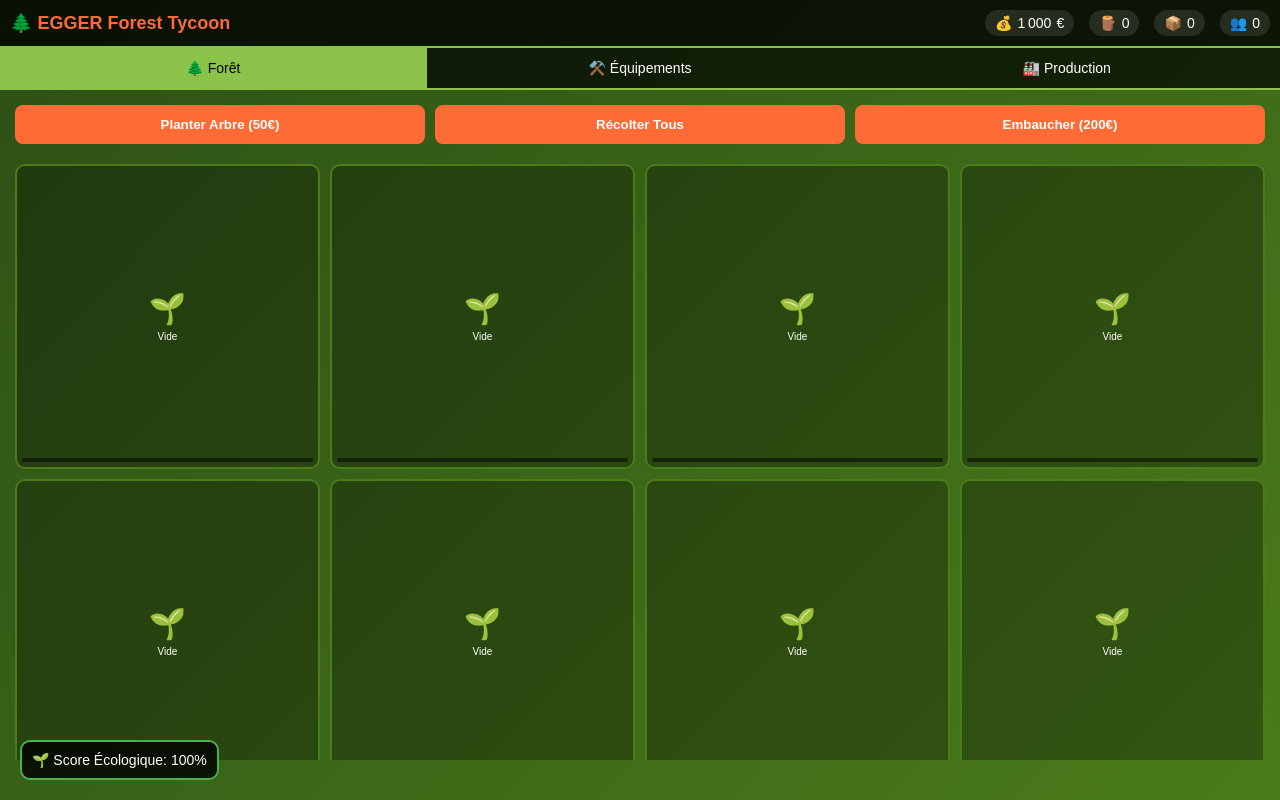
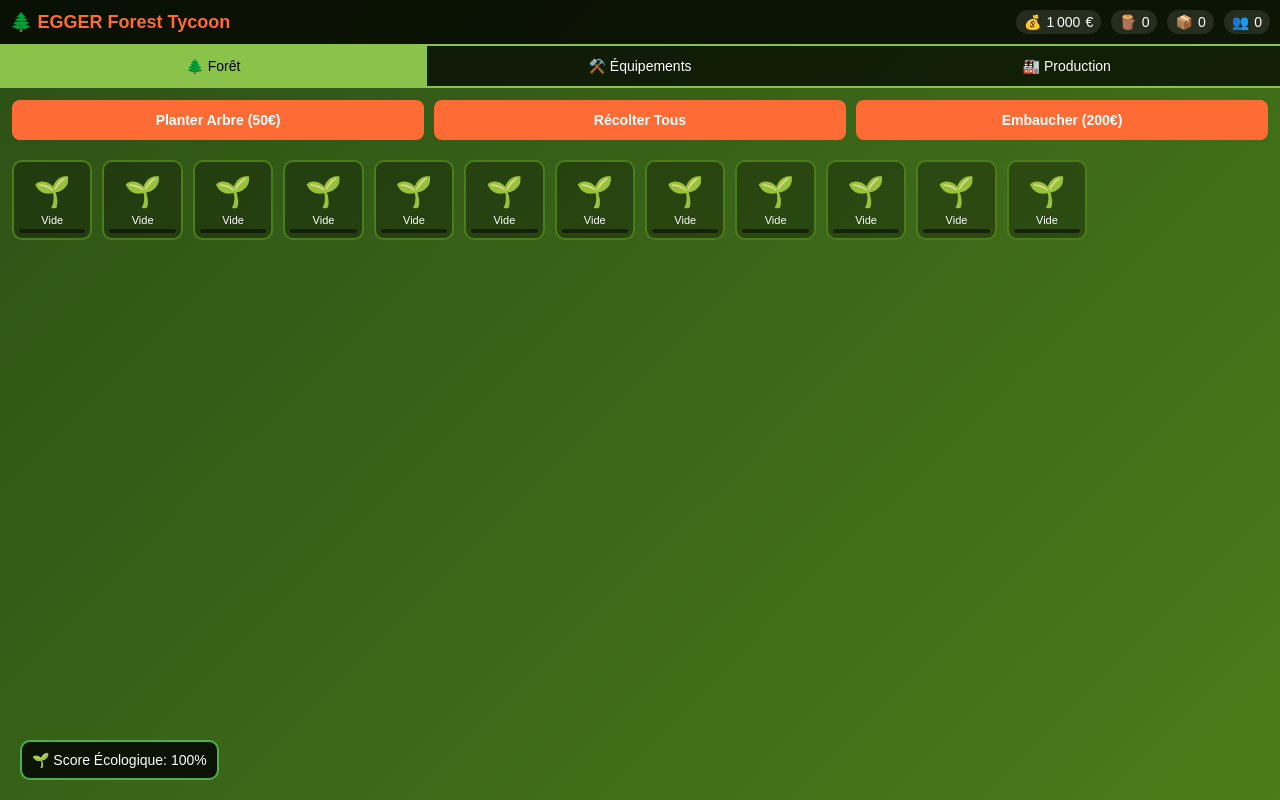
Before and after one commit to loucas40000/EGGER-Jeux, a plain HTML site: page index.html in a window 1280 px wide. Drawn offline with Linux system fonts and the light colour scheme.

Commit message:
Premier commit

```diff
--- a/index.html
+++ b/index.html
@@ -5,75 +5,202 @@
   <meta name="viewport" content="width=device-width, initial-scale=1.0" />
   <title>EGGER Forest Tycoon</title>
   <style>
-    * { margin: 0; padding: 0; box-sizing: border-box; user-select: none; }
-    body { font-family: 'Arial', sans-serif; background: linear-gradient(135deg, #2d5016, #4a7c1a); color: white; overflow: hidden; height: 100vh; }
-    .game-container { height: 100vh; display: flex; flex-direction: column; }
-    .header { background: rgba(0,0,0,0.8); padding: 10px; display: flex; justify-content: space-between; align-items: center; border-bottom: 2px solid #8bc34a; }
-    .logo { font-weight: bold; color: #ff6b35; font-size: 18px; }
-    .resources { display: flex; gap: 15px; font-size: 14px; }
-    .resource { background: rgba(255,255,255,0.1); padding: 5px 10px; border-radius: 15px; display: flex; align-items: center; gap: 5px; }
-    .main-content { flex: 1; position: relative; overflow: hidden; }
-    .tab-buttons { display: flex; background: rgba(0,0,0,0.7); border-bottom: 2px solid #8bc34a; }
-    .tab-btn { flex: 1; padding: 12px; background: transparent; border: none; color: white; cursor: pointer; transition: all 0.3s; font-size: 14px; }
-    .tab-btn.active { background: #8bc34a; color: black; }
-    .tab-content { display: none; height: calc(100vh - 130px); overflow-y: auto; padding: 15px; }
+    * {
+  margin: 0;
+  padding: 0;
+  box-sizing: border-box;
+  user-select: none;
+}
+html, body {
+  height: 100%;
+  width: 100%;
+}
+body {
+  font-family: 'Arial', sans-serif;
+  background: linear-gradient(135deg, #2d5016, #4a7c1a);
+  color: white;
+  overflow: hidden;
+  height: 100vh;
+  -webkit-tap-highlight-color: transparent;
+}
+.game-container {
+  height: 100vh;
+  display: flex;
+  flex-direction: column;
+}
+.header {
+  background: rgba(0,0,0,0.8);
+  padding: 10px;
+  display: flex;
+  justify-content: space-between;
+  align-items: center;
+  border-bottom: 2px solid #8bc34a;
+}
+.logo {
+  font-weight: bold;
+  color: #ff6b35;
+  font-size: clamp(14px, 4vw, 18px);
+}
+.resources {
+  display: flex;
+  gap: 10px;
+  font-size: clamp(11px, 3vw, 14px);
+  flex-wrap: wrap;
+}
+.resource {
+  background: rgba(255,255,255,0.1);
+  padding: 4px 8px;
+  border-radius: 15px;
+  display: flex;
+  align-items: center;
+  gap: 5px;
+}
+.main-content {
+  flex: 1;
+  position: relative;
+  overflow: hidden;
+}
+.tab-buttons {
+  display: flex;
+  background: rgba(0,0,0,0.7);
+  border-bottom: 2px solid #8bc34a;
+}
+.tab-btn {
+  flex: 1;
+  padding: clamp(8px, 3vw, 12px);
+  background: transparent;
+  border: none;
+  color: white;
+  cursor: pointer;
+  transition: all 0.3s;
+  font-size: clamp(12px, 3.2vw, 14px);
+}
+.tab-btn.active {
+  background: #8bc34a;
+  color: black;
+}
+.tab-content {
+  display: none;
+  height: calc(100vh - 130px);
+  overflow-y: auto;
+  padding: 12px;
+}
 .tab-content.active { display: block; }
 
 /* FORÊT */
-    .forest-grid { display: grid; grid-template-columns: repeat(4, 1fr); gap: 10px; margin-bottom: 20px; }
-    .tree-slot { aspect-ratio: 1; background: rgba(0,0,0,0.3); border: 2px solid #4a7c1a; border-radius: 10px; display: flex; flex-direction: column; align-items: center; justify-content: center; cursor: pointer; position: relative; transition: all 0.3s; }
-    .tree-slot:hover { border-color: #8bc34a; background: rgba(139, 195, 74, 0.1); }
-    .tree { font-size: 30px; margin-bottom: 5px; }
-    .tree-info { font-size: 10px; text-align: center; }
-    .progress-bar { position: absolute; bottom: 5px; left: 5px; right: 5px; height: 4px; background: rgba(0,0,0,0.5); border-radius: 2px; overflow: hidden; }
-    .progress-fill { height: 100%; background: #8bc34a; width: 0%; transition: width 0.3s; }
-    .forest-actions { display: flex; gap: 10px; margin-bottom: 20px; }
-    .action-btn { flex: 1; padding: 12px; background: #ff6b35; border: none; border-radius: 8px; color: white; font-weight: bold; cursor: pointer; transition: all 0.3s; }
+.forest-grid {
+  display: grid;
+  grid-template-columns: repeat(auto-fill, minmax(80px, 1fr));
+  gap: 10px;
+  margin-bottom: 20px;
+}
+.tree-slot {
+  aspect-ratio: 1;
+  background: rgba(0,0,0,0.3);
+  border: 2px solid #4a7c1a;
+  border-radius: 10px;
+  display: flex;
+  flex-direction: column;
+  align-items: center;
+  justify-content: center;
+  cursor: pointer;
+  position: relative;
+  transition: all 0.3s;
+}
+.tree-slot:hover {
+  border-color: #8bc34a;
+  background: rgba(139, 195, 74, 0.1);
+}
+.tree {
+  font-size: clamp(22px, 6vw, 30px);
+  margin-bottom: 5px;
+}
+.tree-info {
+  font-size: clamp(9px, 2.5vw, 11px);
+  text-align: center;
+}
+.progress-bar {
+  position: absolute;
+  bottom: 5px;
+  left: 5px;
+  right: 5px;
+  height: 4px;
+  background: rgba(0,0,0,0.5);
+  border-radius: 2px;
+  overflow: hidden;
+}
+.progress-fill {
+  height: 100%;
+  background: #8bc34a;
+  width: 0%;
+  transition: width 0.3s;
+}
+.forest-actions {
+  display: flex;
+  gap: 10px;
+  margin-bottom: 20px;
+  flex-wrap: wrap;
+}
+.action-btn {
+  flex: 1;
+  min-width: 100px;
+  padding: clamp(10px, 3vw, 12px);
+  background: #ff6b35;
+  border: none;
+  border-radius: 8px;
+  color: white;
+  font-weight: bold;
+  cursor: pointer;
+  transition: all 0.3s;
+  font-size: clamp(12px, 3vw, 14px);
+}
 .action-btn:hover { background: #e55a2b; transform: translateY(-2px); }
 .action-btn:disabled { background: #666; cursor: not-allowed; transform: none; }
 
 /* ÉQUIPEMENTS */
 .equipment-categories { display: grid; gap: 15px; }
 .equipment-category { background: rgba(0,0,0,0.4); border-radius: 10px; padding: 15px; border: 2px solid #4a7c1a; }
-    .category-title { font-size: 18px; color: #ff6b35; margin-bottom: 10px; display: flex; align-items: center; gap: 10px; }
+.category-title { font-size: clamp(16px, 4vw, 18px); color: #ff6b35; margin-bottom: 10px; display: flex; align-items: center; gap: 10px; }
 .equipment-list { display: grid; gap: 10px; }
-    .equipment-item { background: rgba(255,255,255,0.1); border-radius: 8px; padding: 10px; display: flex; justify-content: space-between; align-items: center; border-left: 4px solid #8bc34a; }
+.equipment-item { background: rgba(255,255,255,0.1); border-radius: 8px; padding: 10px; display: flex; justify-content: space-between; align-items: center; border-left: 4px solid #8bc34a; flex-wrap: wrap; gap: 8px; }
 .equipment-item.locked { opacity: 0.5; border-left-color: #666; }
-    .equipment-info { flex: 1; }
-    .equipment-name { font-weight: bold; margin-bottom: 2px; }
-    .equipment-desc { font-size: 12px; color: #ccc; }
-    .buy-btn { padding: 8px 15px; background: #8bc34a; border: none; border-radius: 5px; color: black; font-weight: bold; cursor: pointer; transition: all 0.3s; }
+.equipment-info { flex: 1; min-width: 140px; }
+.equipment-name { font-weight: bold; margin-bottom: 2px; font-size: clamp(13px, 3.5vw, 15px); }
+.equipment-desc { font-size: clamp(11px, 3vw, 12px); color: #ccc; }
+.buy-btn { padding: 8px 12px; background: #8bc34a; border: none; border-radius: 5px; color: black; font-weight: bold; cursor: pointer; transition: all 0.3s; font-size: clamp(12px, 3.2vw, 14px); }
 .buy-btn:hover { background: #7cb342; }
 .buy-btn:disabled { background: #666; color: #999; cursor: not-allowed; }
 
 /* PRODUCTION */
-    .production-overview { display: grid; grid-template-columns: repeat(3, 1fr); gap: 15px; margin-bottom: 20px; }
+.production-overview { display: grid; grid-template-columns: repeat(auto-fit, minmax(120px, 1fr)); gap: 15px; margin-bottom: 20px; }
 .panel-type { background: rgba(0,0,0,0.4); border-radius: 10px; padding: 15px; border: 2px solid #4a7c1a; text-align: center; }
-    .panel-name { font-weight: bold; color: #ff6b35; margin-bottom: 10px; }
+.panel-name { font-weight: bold; color: #ff6b35; margin-bottom: 10px; font-size: clamp(13px, 3.5vw, 15px); }
 .production-machines { background: rgba(0,0,0,0.4); border-radius: 10px; padding: 15px; border: 2px solid #4a7c1a; margin-bottom: 20px; }
-    .machine { display: flex; justify-content: space-between; align-items: center; padding: 10px; background: rgba(255,255,255,0.1); border-radius: 8px; margin-bottom: 10px; }
+.machine { display: flex; justify-content: space-between; align-items: center; padding: 10px; background: rgba(255,255,255,0.1); border-radius: 8px; margin-bottom: 10px; flex-wrap: wrap; gap: 8px; }
 .machine.active { border-left: 4px solid #8bc34a; }
 .production-queue { background: rgba(0,0,0,0.4); border-radius: 10px; padding: 15px; border: 2px solid #4a7c1a; }
 .queue-item { background: rgba(255,255,255,0.1); border-radius: 8px; padding: 10px; margin-bottom: 10px; position: relative; }
 
 /* SALARIÉS */
 .employees-grid { display: grid; gap: 15px; margin-top: 20px; }
-    .employee-card { background: rgba(0,0,0,0.4); border-radius: 10px; padding: 15px; border: 2px solid #4a7c1a; display: flex; justify-content: space-between; align-items: center; }
+.employee-card { background: rgba(0,0,0,0.4); border-radius: 10px; padding: 15px; border: 2px solid #4a7c1a; display: flex; justify-content: space-between; align-items: center; flex-wrap: wrap; gap: 10px; }
 
-    .notification { position: fixed; top: 20px; right: 20px; background: #8bc34a; color: black; padding: 10px 20px; border-radius: 5px; z-index: 1000; font-weight: bold; animation: slideIn 0.3s ease-out; }
+.notification { position: fixed; top: 20px; right: 20px; background: #8bc34a; color: black; padding: 10px 20px; border-radius: 5px; z-index: 1000; font-weight: bold; animation: slideIn 0.3s ease-out; font-size: clamp(12px, 3vw, 14px); }
 @keyframes slideIn { from { transform: translateX(100%); } to { transform: translateX(0); } }
 
 .particle { position: absolute; pointer-events: none; animation: float 2s ease-out forwards; z-index: 999; }
 @keyframes float { 0% { opacity: 1; transform: translateY(0) scale(1);} 100% { opacity: 0; transform: translateY(-50px) scale(1.2);} }
 
-    .eco-score { position: fixed; bottom: 20px; left: 20px; background: rgba(0,0,0,0.8); padding: 10px; border-radius: 10px; border: 2px solid #4caf50; font-size: 14px; }
+.eco-score { position: fixed; bottom: 20px; left: 20px; background: rgba(0,0,0,0.8); padding: 10px; border-radius: 10px; border: 2px solid #4caf50; font-size: clamp(12px, 3.2vw, 14px); }
 
+/* PETITS ÉCRANS */
 @media (max-width: 480px) {
   .forest-grid { grid-template-columns: repeat(3, 1fr); }
-      .production-overview { grid-template-columns: 1fr; }
-      .resources { gap: 8px; }
-      .resource { padding: 3px 6px; font-size: 12px; }
+  .resources { gap: 6px; }
+  .resource { padding: 3px 5px; font-size: 11px; }
+  .tab-content { padding: 10px; }
 }
+
   </style>
 </head>
 <body>
```
Lines whose indentation alone changed are shown as unchanged.
